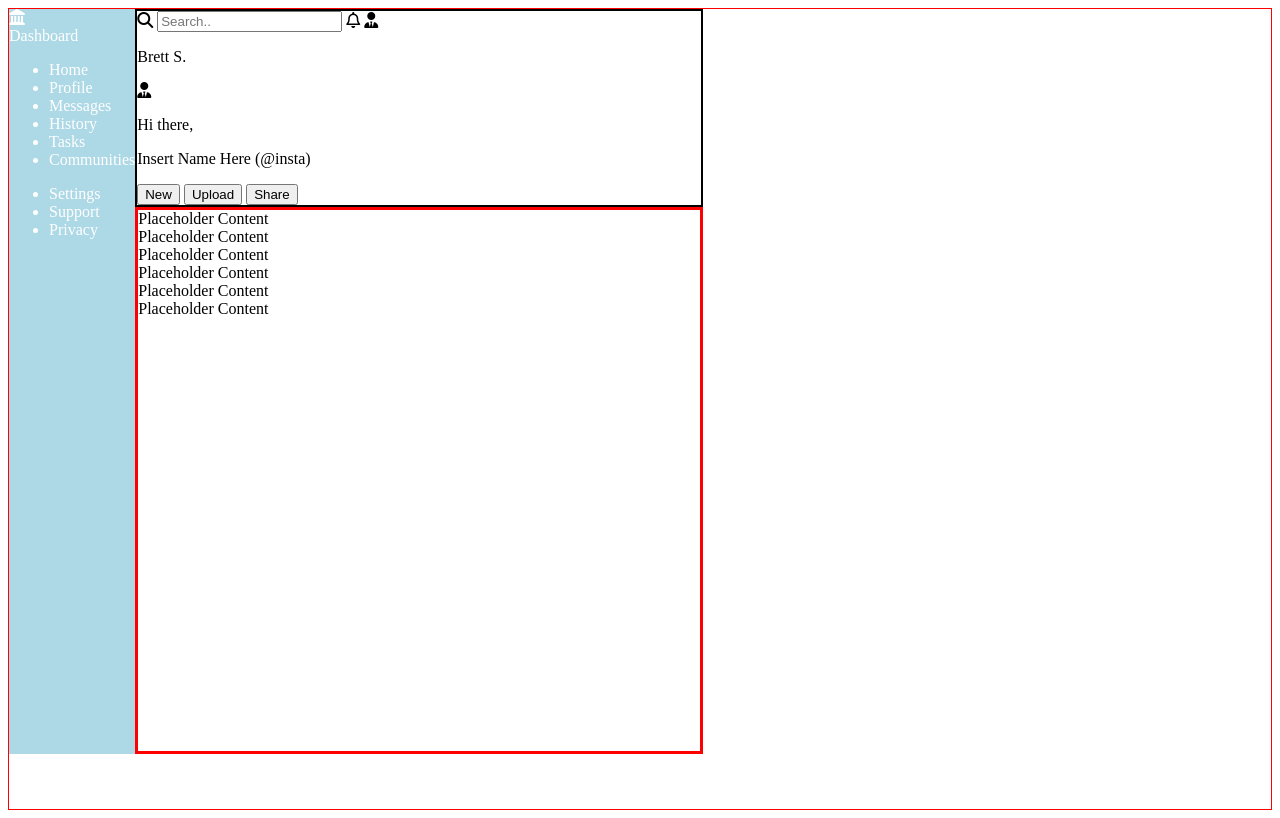
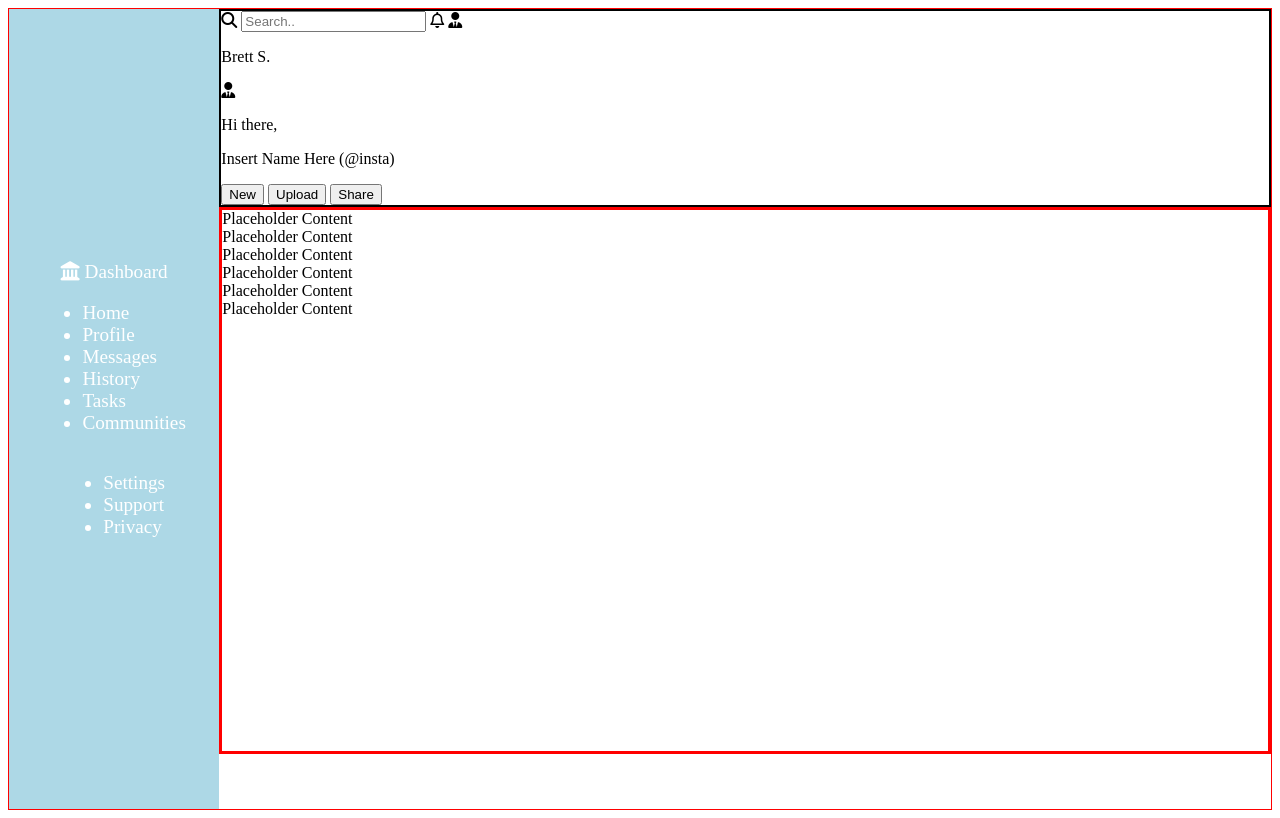
Before and after one commit to 13011brett/admin-dashboard, a plain HTML site: page index.html in a window 1280 px wide. Drawn offline with Linux system fonts and the light colour scheme.

Commit message:
Sidebar (mostly) complete.

```diff
--- a/index.html
+++ b/index.html
@@ -14,7 +14,7 @@
             <div class="dashboard">
                 <div class="dash">
                     <i class="fa-solid fa-landmark"></i>
-                    <div>Dashboard</div>
+                    Dashboard
                 </div>
 
                 <div class="menu">
--- a/style.css
+++ b/style.css
@@ -1,7 +1,7 @@
 .container{
     display:grid;
     border:1px solid red;
-    grid-template-columns: 1fr 5fr 5fr;
+    grid-template-columns: 1fr 5fr;
     grid-template-rows: 1fr 10fr 1fr;
     height:100vh;
 
@@ -9,10 +9,23 @@
 }
 .sidebar{
     grid-column: 1;
-    grid-row: 1 / 3;
+    grid-row: 1 /  4;
+
+    font-size:larger;
+
 
     background-color: lightblue;
     color: white;
+}
+
+.dashboard{
+    display:flex;
+    flex-grow:1;
+    height:100%;
+    justify-content: center;
+
+    flex-direction:column;
+    align-items: center;
 }
 
 .header-content{
```
